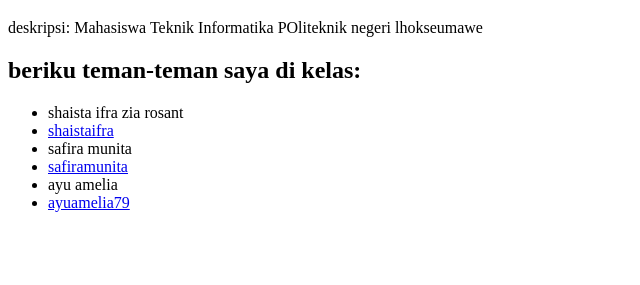
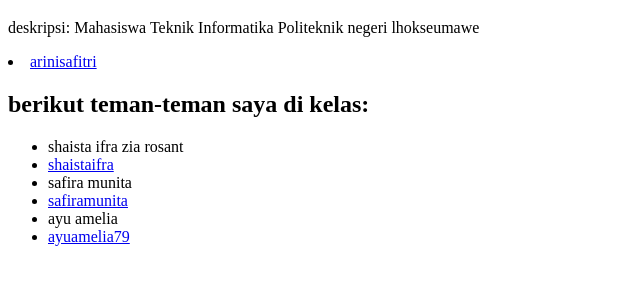
Before and after one commit to arinisafitri29/arinisa.github.io, a plain HTML site: page index.html in a window 1280 px wide. Shown: the part 61-346 px from the top of the page, without its empty margins (0-640 px from the left). Drawn offline with Linux system fonts and the light colour scheme.

Commit message:
inisialisasi jekyll

```diff
--- a/index.html
+++ b/index.html
@@ -7,9 +7,11 @@
 </head>
 <body>
     <h1>nama: Arini Safitri</h1>
-    <p>deskripsi: Mahasiswa Teknik Informatika POliteknik negeri lhokseumawe</p>
-    <a href="https:/github.com/arinisafitri29"></a>
-    <h2>beriku teman-teman saya di kelas:</h2>
+    <p>deskripsi: Mahasiswa Teknik Informatika Politeknik negeri lhokseumawe</p>
+    <li><a href="https:/github.com/arinisafitri29"
+        target="_blank">arinisafitri</a></li>
+
+    <h2>berikut teman-teman saya di kelas:</h2>
     <ul>
         <li>shaista ifra zia rosant</li>
        <li><a href="https:/github.com/shaistaifra"
```
Also changed, not shown: 1 other file.
